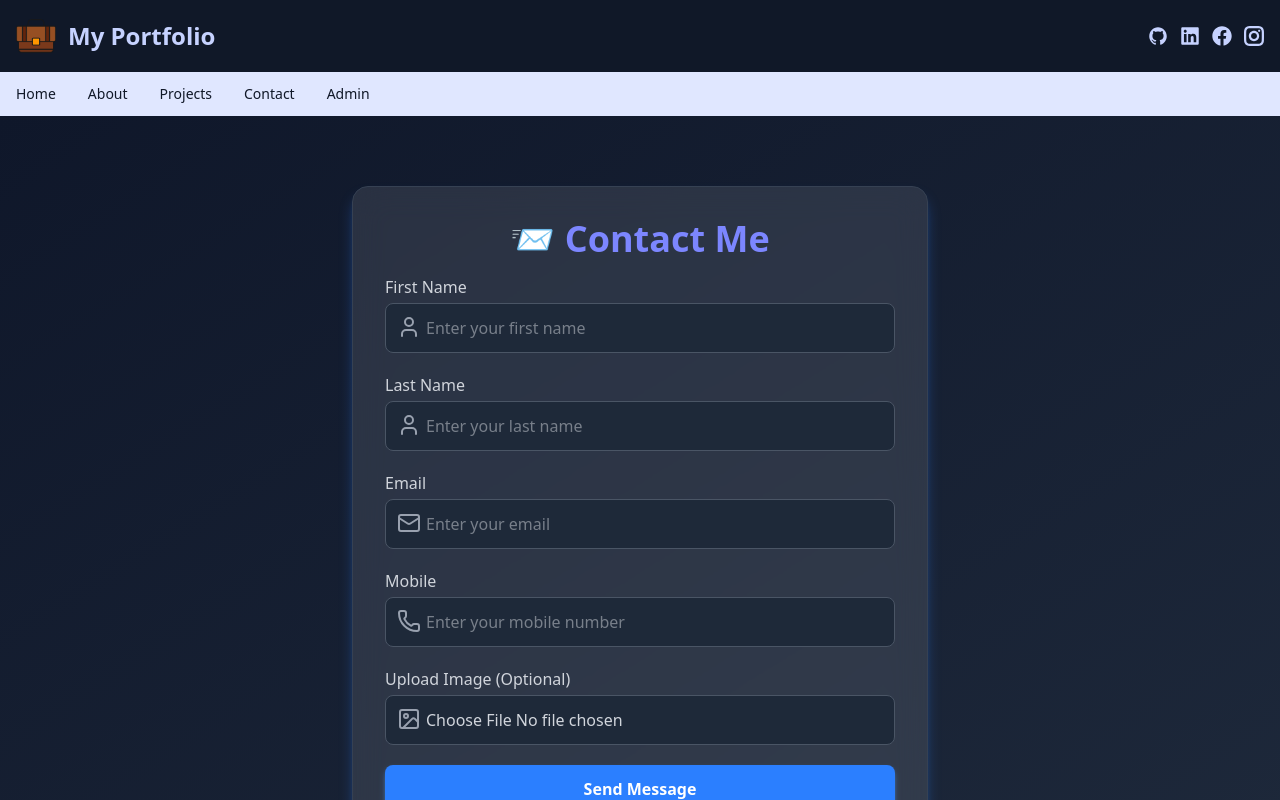
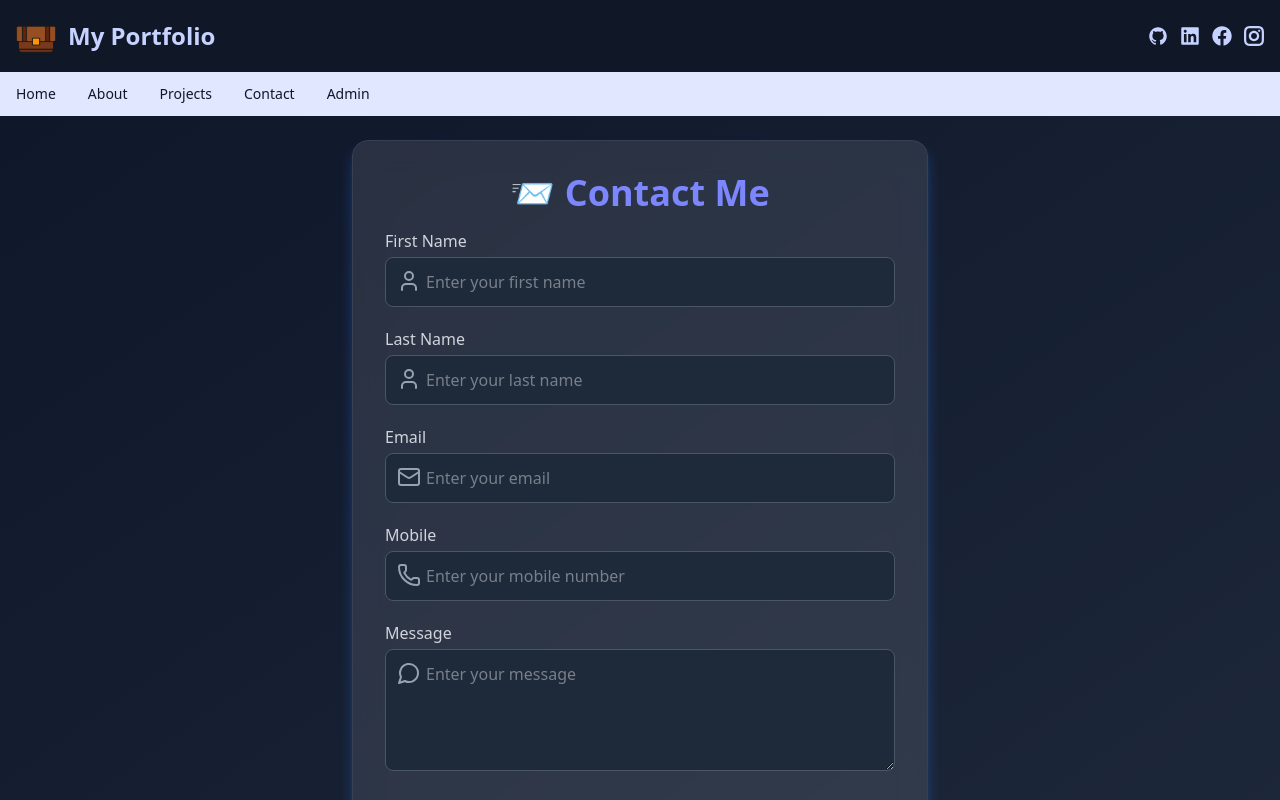
Before and after one commit to 98atanu/MyPortfolio, a React (Vite) app in the folder frontend/: page /contact in a window 1280 px wide. Shown: the top 800 px of the page. Built offline with nearby package versions, Linux system fonts and the light colour scheme.

Commit message:
minor deployment fix

```diff
--- a/frontend/src/pages/Contact.tsx
+++ b/frontend/src/pages/Contact.tsx
@@ -1,12 +1,19 @@
 import { Formik, Form, Field, ErrorMessage } from "formik";
 import { motion } from "framer-motion";
-import { Mail, Phone, User, MessageCircle, Image as ImageIcon } from "lucide-react";
+import {
+  Mail,
+  Phone,
+  User,
+  MessageCircle,
+  Image as ImageIcon,
+} from "lucide-react";
 import { ToastContainer, toast } from "react-toastify";
 import "react-toastify/dist/ReactToastify.css";
 import MySchema from "../validation/MySchema.ts";
 import { useState } from "react";
 
-const API_BASE_URL = import.meta.env.VITE_API_BASE_URL || "https://myportfolio-uvn5.onrender.com";
+const API_BASE_URL =
+  import.meta.env.VITE_API_BASE_URL || "https://myportfolio-uvn5.onrender.com";
 
 const Contact = () => {
   const [image, setImage] = useState<File | null>(null);
@@ -65,7 +72,7 @@ const Contact = () => {
                   : null;
 
                 toast.success("Message sent successfully!");
-                console.log("Image URL:", uploadedImageUrl);
+                console.log("Image URL:", uploadedImageUrl); // Debugging: Logs the image URL
 
                 resetForm();
                 setImage(null);
@@ -82,7 +89,9 @@ const Contact = () => {
             <Form className="space-y-5">
               {/* First Name Field */}
               <div>
-                <label className="block text-gray-300 font-medium">First Name</label>
+                <label className="block text-gray-300 font-medium">
+                  First Name
+                </label>
                 <div className="relative">
                   <User className="absolute left-3 top-4 text-gray-400" />
                   <Field
@@ -92,12 +101,18 @@ const Contact = () => {
                     placeholder="Enter your first name"
                   />
                 </div>
-                <ErrorMessage name="fname" component="p" className="text-red-400 text-sm mt-1" />
+                <ErrorMessage
+                  name="fname"
+                  component="p"
+                  className="text-red-400 text-sm mt-1"
+                />
               </div>
 
               {/* Last Name Field */}
               <div>
-                <label className="block text-gray-300 font-medium">Last Name</label>
+                <label className="block text-gray-300 font-medium">
+                  Last Name
+                </label>
                 <div className="relative">
                   <User className="absolute left-3 top-4 text-gray-400" />
                   <Field
@@ -107,7 +122,11 @@ const Contact = () => {
                     placeholder="Enter your last name"
                   />
                 </div>
-                <ErrorMessage name="lname" component="p" className="text-red-400 text-sm mt-1" />
+                <ErrorMessage
+                  name="lname"
+                  component="p"
+                  className="text-red-400 text-sm mt-1"
+                />
               </div>
 
               {/* Email Field */}
@@ -122,12 +141,18 @@ const Contact = () => {
                     placeholder="Enter your email"
                   />
                 </div>
-                <ErrorMessage name="email" component="p" className="text-red-400 text-sm mt-1" />
+                <ErrorMessage
+                  name="email"
+                  component="p"
+                  className="text-red-400 text-sm mt-1"
+                />
               </div>
 
               {/* Mobile Field */}
               <div>
-                <label className="block text-gray-300 font-medium">Mobile</label>
+                <label className="block text-gray-300 font-medium">
+                  Mobile
+                </label>
                 <div className="relative">
                   <Phone className="absolute left-3 top-4 text-gray-400" />
                   <Field
@@ -137,12 +162,39 @@ const Contact = () => {
                     placeholder="Enter your mobile number"
                   />
                 </div>
-                <ErrorMessage name="mobile" component="p" className="text-red-400 text-sm mt-1" />
+                <ErrorMessage
+                  name="mobile"
+                  component="p"
+                  className="text-red-400 text-sm mt-1"
+                />
+              </div>
+              {/* Message Field */}
+              <div>
+                <label className="block text-gray-300 font-medium">
+                  Message
+                </label>
+                <div className="relative">
+                  <MessageCircle className="absolute left-3 top-4 text-gray-400" />
+                  <Field
+                    as="textarea"
+                    name="message"
+                    rows={4}
+                    className="w-full mt-1 p-3 pl-10 bg-gray-800 border border-gray-600 rounded-lg text-gray-300 outline-none focus:ring-2 focus:ring-blue-500 focus:border-blue-500 transition-all duration-200"
+                    placeholder="Enter your message"
+                  />
+                </div>
+                <ErrorMessage
+                  name="message"
+                  component="p"
+                  className="text-red-400 text-sm mt-1"
+                />
               </div>
 
               {/* Image Upload Field */}
               <div>
-                <label className="block text-gray-300 font-medium">Upload Image (Optional)</label>
+                <label className="block text-gray-300 font-medium">
+                  Upload Image (Optional)
+                </label>
                 <div className="relative">
                   <ImageIcon className="absolute left-3 top-4 text-gray-400" />
                   <input
@@ -176,7 +228,11 @@ const Contact = () => {
             </Form>
           )}
         </Formik>
-        <ToastContainer position="bottom-center" autoClose={2000} theme="dark" />
+        <ToastContainer
+          position="bottom-center"
+          autoClose={2000}
+          theme="dark"
+        />
       </motion.div>
     </div>
   );
```
